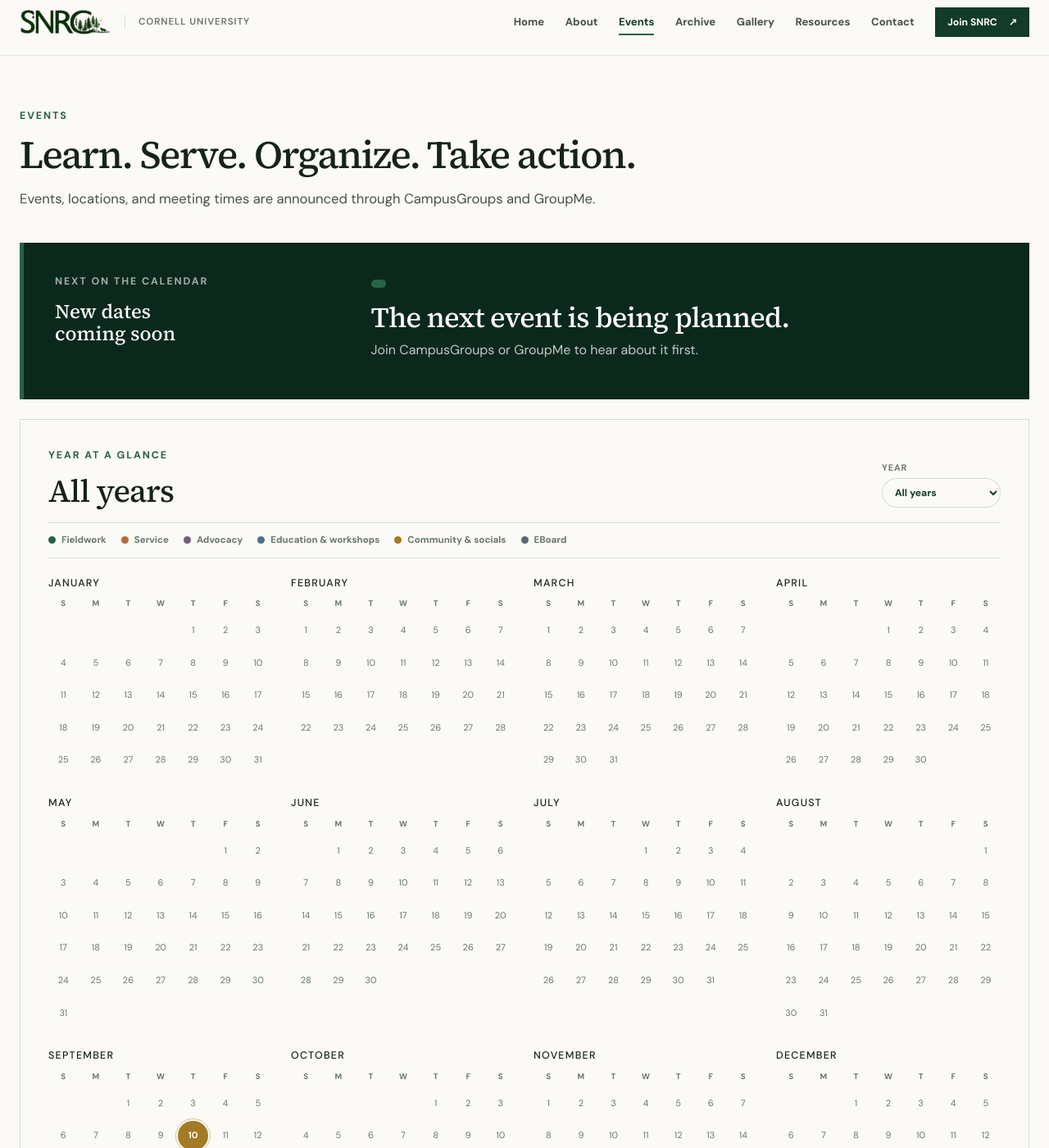
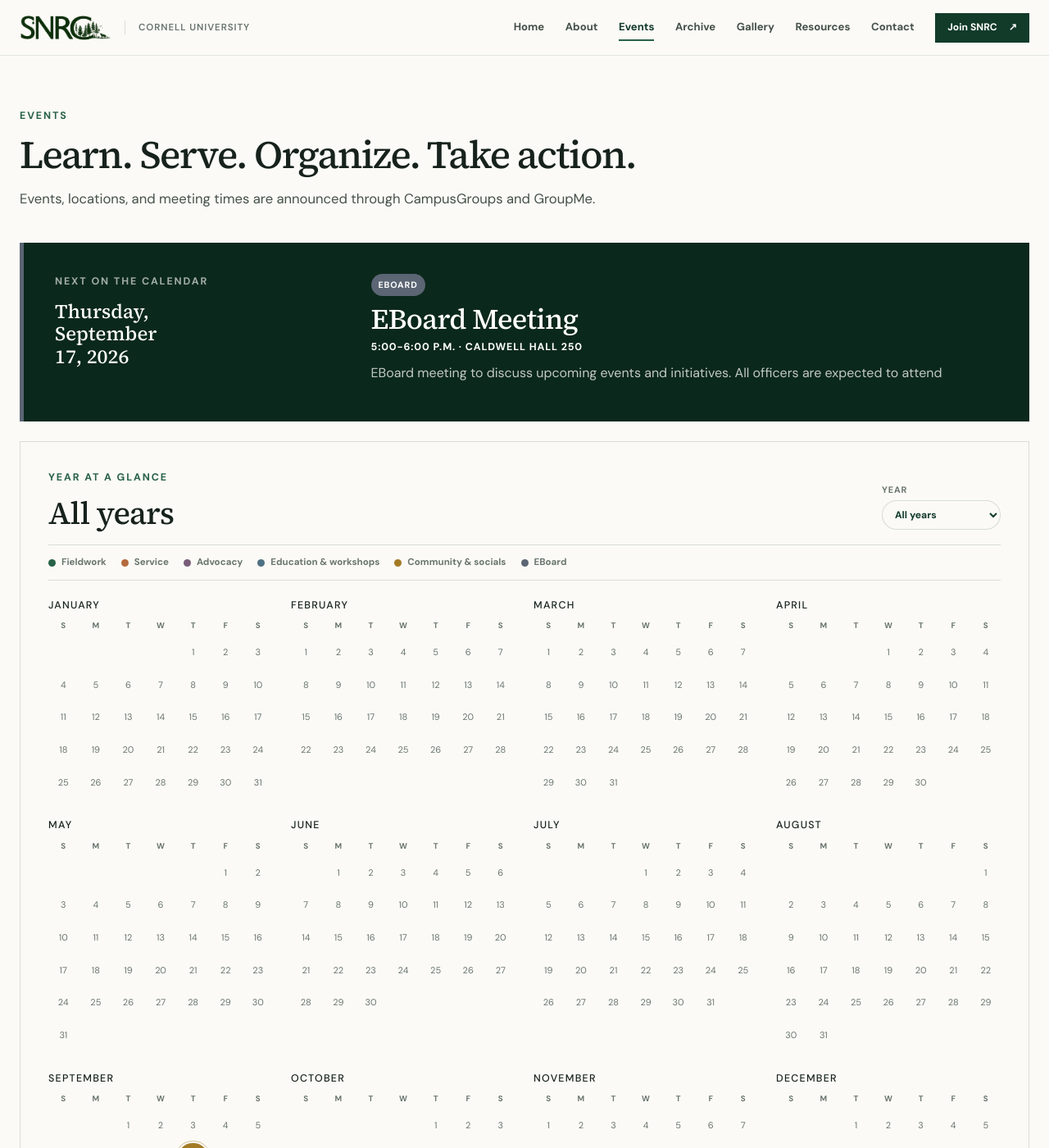
Before and after one commit to cornellsnrc/cornellsnrc.github.io, a Jekyll site: the page built from events.html, in a window 1280 px wide and 1400 px high. Shown: the whole window at 82% size. Built offline with Jekyll 4.4.1, drawn with Linux system fonts in a browser that asks for light colours; some of the changed text lies outside the part shown.

Commit message:
calendar

```diff
--- a/_data/calendar.yml
+++ b/_data/calendar.yml
@@ -16,5 +16,19 @@
     category: community
     description: Our first gathering of the 2026–27 year—an easy walk, club introduction, picnic, and time to meet other students interested in conservation.
     link: "https://cglink.me/2ee/r2312071"
+  - title: North Gorge Clean-Up
+    date: 2026-09-19
+    time: 1:00-3:00 p.m.
+    location: Olive Tjaden Hall, Parking Lot
+    category: fieldwork
+    description: Join us for a gorge clean-up! We will be meeting at the Olive Tjaden Hall parking lot and walking to the gorge from there. Please wear closed-toe shoes and bring a water bottle. Gloves and trash bags will be provided.
+    link: "https://cglink.me/2ee/r2312071"
+  - title: EBoard Meeting
+    date: 2026-09-17
+    time: 5:00-6:00 p.m.
+    location: Caldwell Hall 250
+    category: eboard
+    description: EBoard meeting to discuss upcoming events and initiatives. All officers are expected to attend
+    link: ""
 
 # Copy the event above, paste it below, and replace its values to add an event.
--- a/assets/css/main.css
+++ b/assets/css/main.css
@@ -116,7 +116,7 @@
 .site-header.scrolled { box-shadow: 0 8px 30px rgba(11, 40, 28, 0.08); }
 .header-inner {
   width: min(1400px, calc(100% - 48px));
-  height: 80%;
+  height: 100%;
   margin-inline: auto;
   display: flex;
   align-items: center;
```
